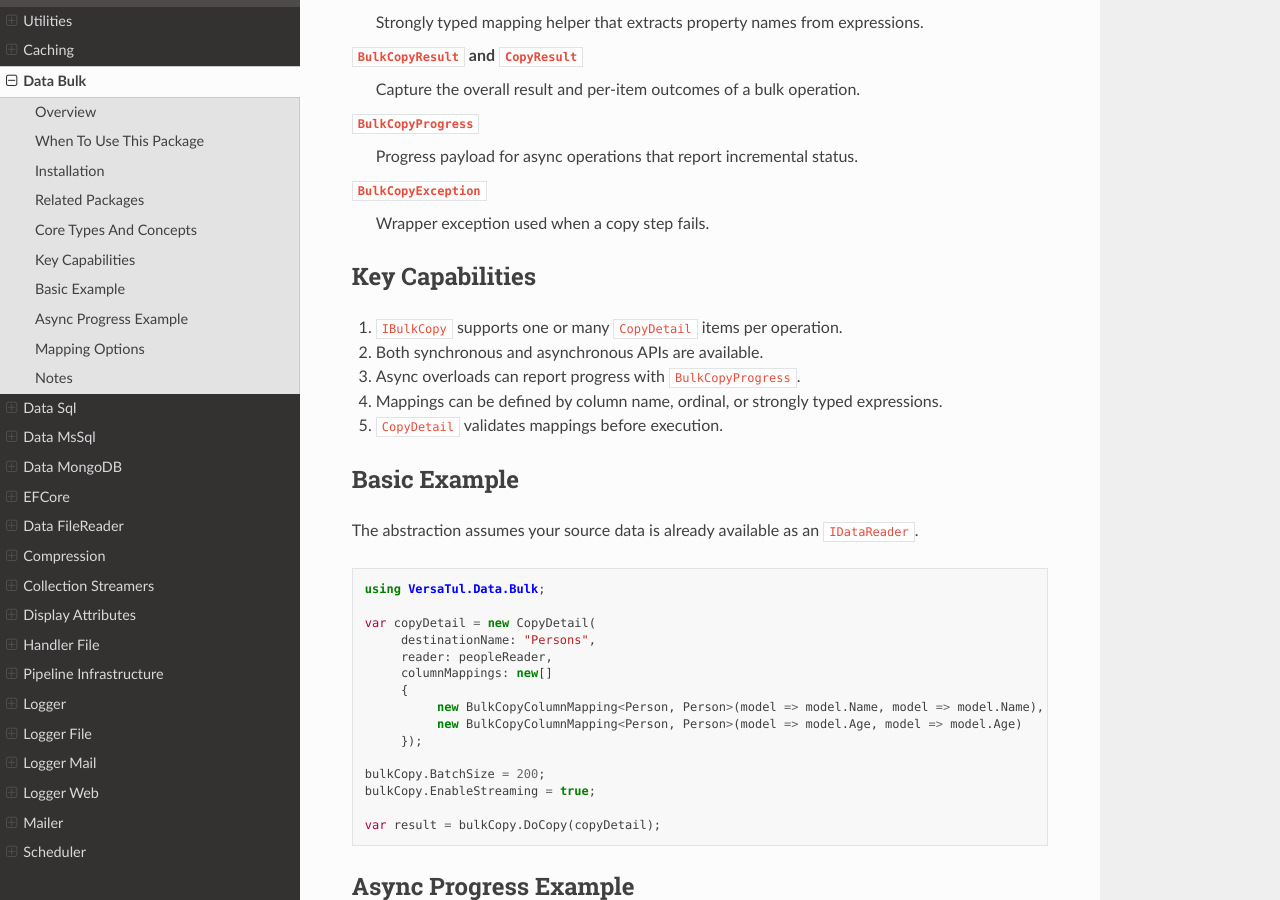
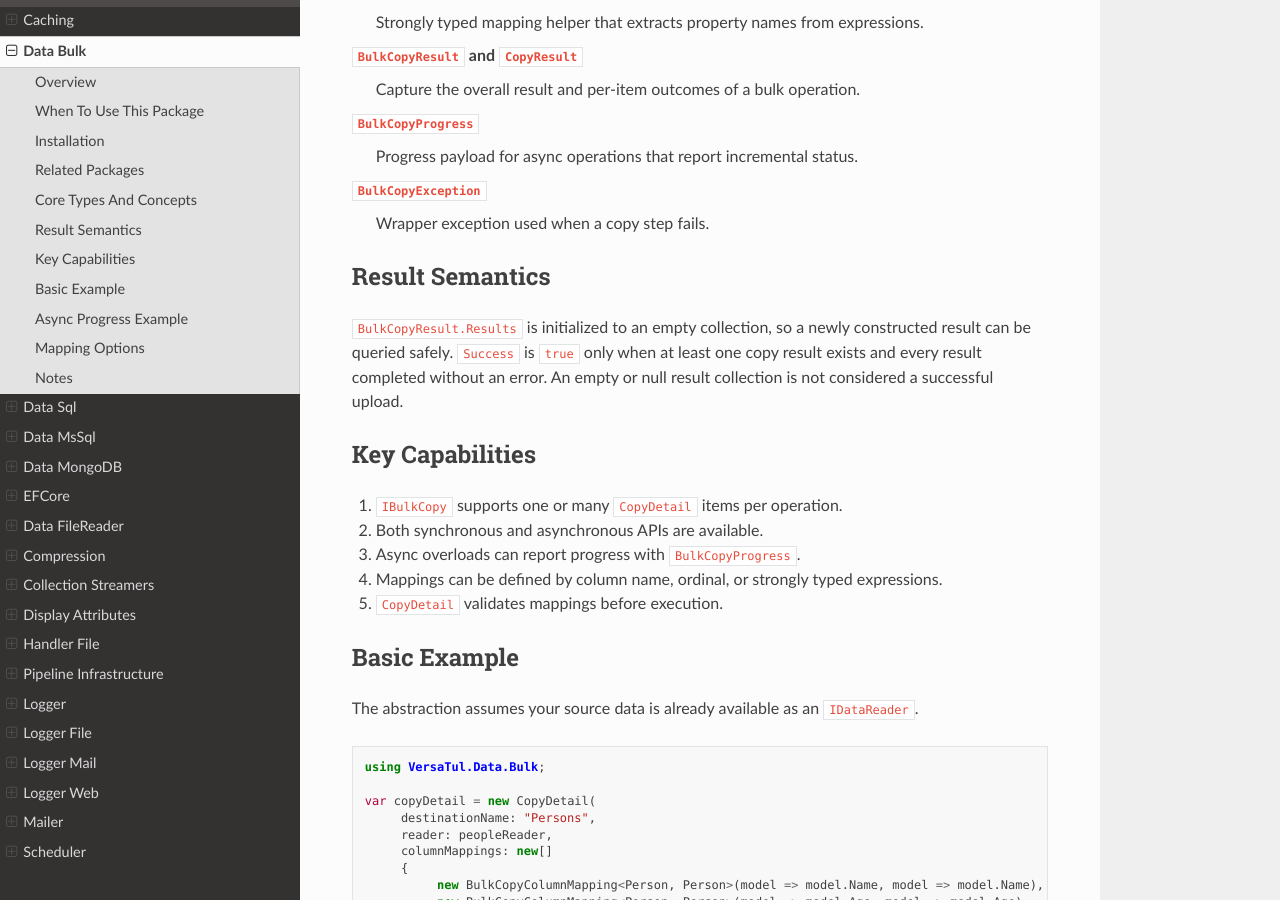
Before and after one commit to BjornWilliams/DocsVersaTul, a Sphinx documentation site: the page built from docs/source/bulk.rst, in a window 1280 px wide and 900 px high, scrolled down 1398 px. Built offline with Sphinx 7.4.7 and the Read the Docs theme 3.1.0, drawn with Linux system fonts in a browser that asks for light colours.

Commit message:
Document BulkCopyResult empty-result semantics
Fixes AB#3151

AB#3150

```diff
--- a/docs/source/bulk.rst
+++ b/docs/source/bulk.rst
@@ -65,6 +65,11 @@ Core Types And Concepts
 ``BulkCopyException``
     Wrapper exception used when a copy step fails.
 
+Result Semantics
+----------------
+
+``BulkCopyResult.Results`` is initialized to an empty collection, so a newly constructed result can be queried safely. ``Success`` is ``true`` only when at least one copy result exists and every result completed without an error. An empty or null result collection is not considered a successful upload.
+
 Key Capabilities
 ----------------
 
```
